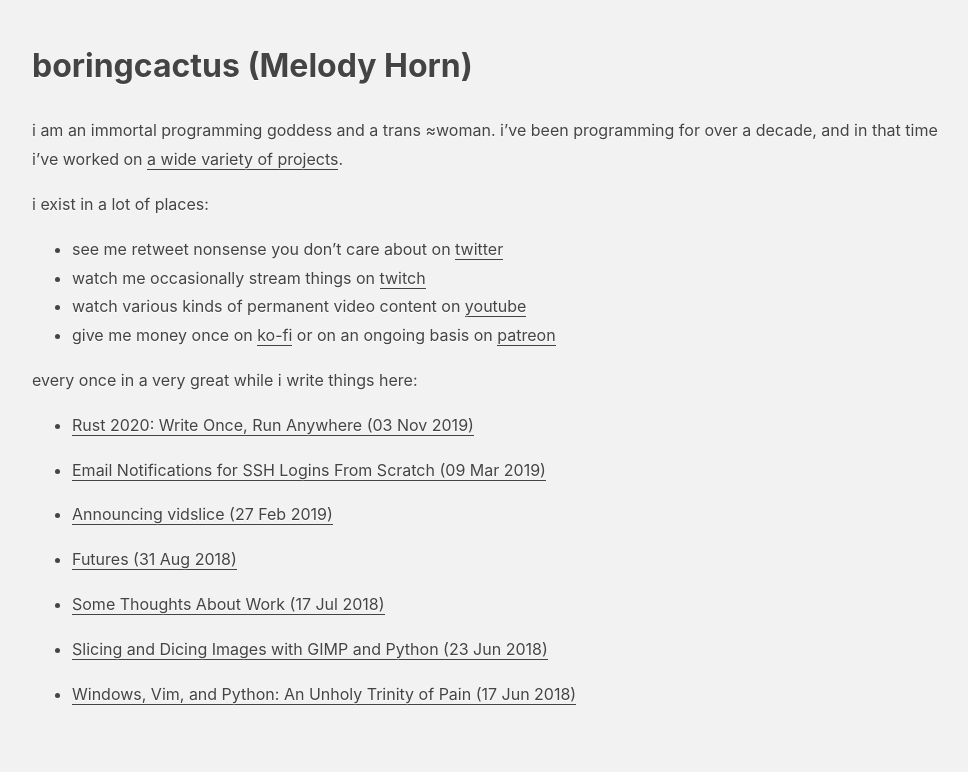
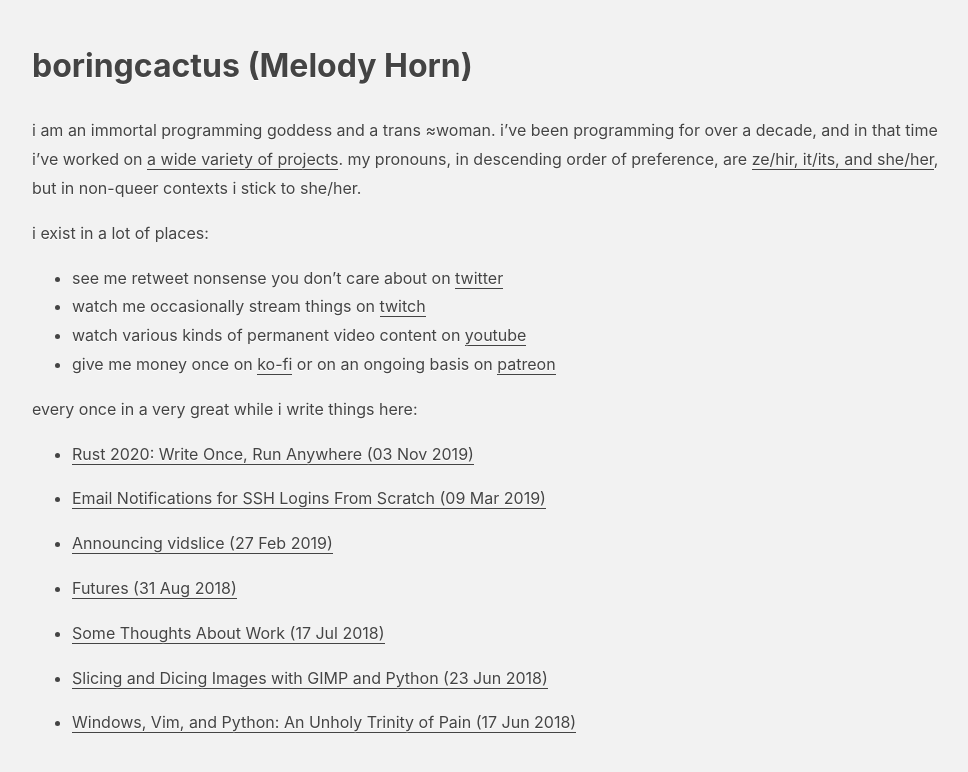
Before and after one commit to boringcactus/boringcactus.github.io, a Jekyll site: the page built from index.md, in a window 1280 px wide. Shown: the top 772 px of the page, without its empty margins (144-1112 px from the left). Built offline with Jekyll 4.4.1, drawn with Linux system fonts in a browser that asks for light colours.

Commit message:
add pronouns

```diff
--- a/index.md
+++ b/index.md
@@ -6,6 +6,7 @@
 
 i am an immortal programming goddess and a trans ≈woman.
 i've been programming for over a decade, and in that time i've worked on [a wide variety of projects]({% link projects.md %}).
+my pronouns, in descending order of preference, are [ze/hir, it/its, and she/her](https://pronoun.is/ze/hir?or=it&or=she), but in non-queer contexts i stick to she/her.
 
 i exist in a lot of places:
 - see me retweet nonsense you don't care about on [twitter](https://twitter.com/boring_cactus)
```
